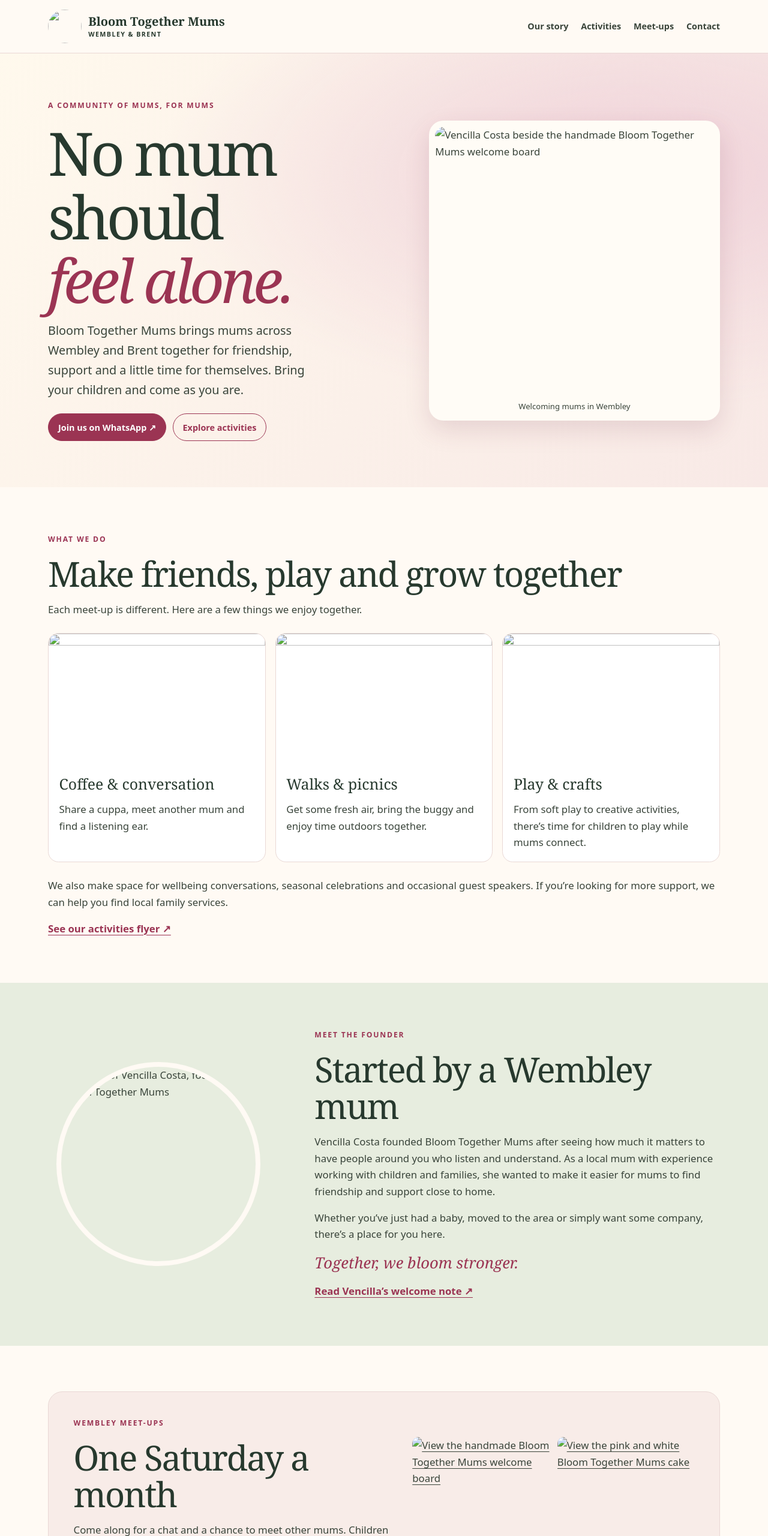
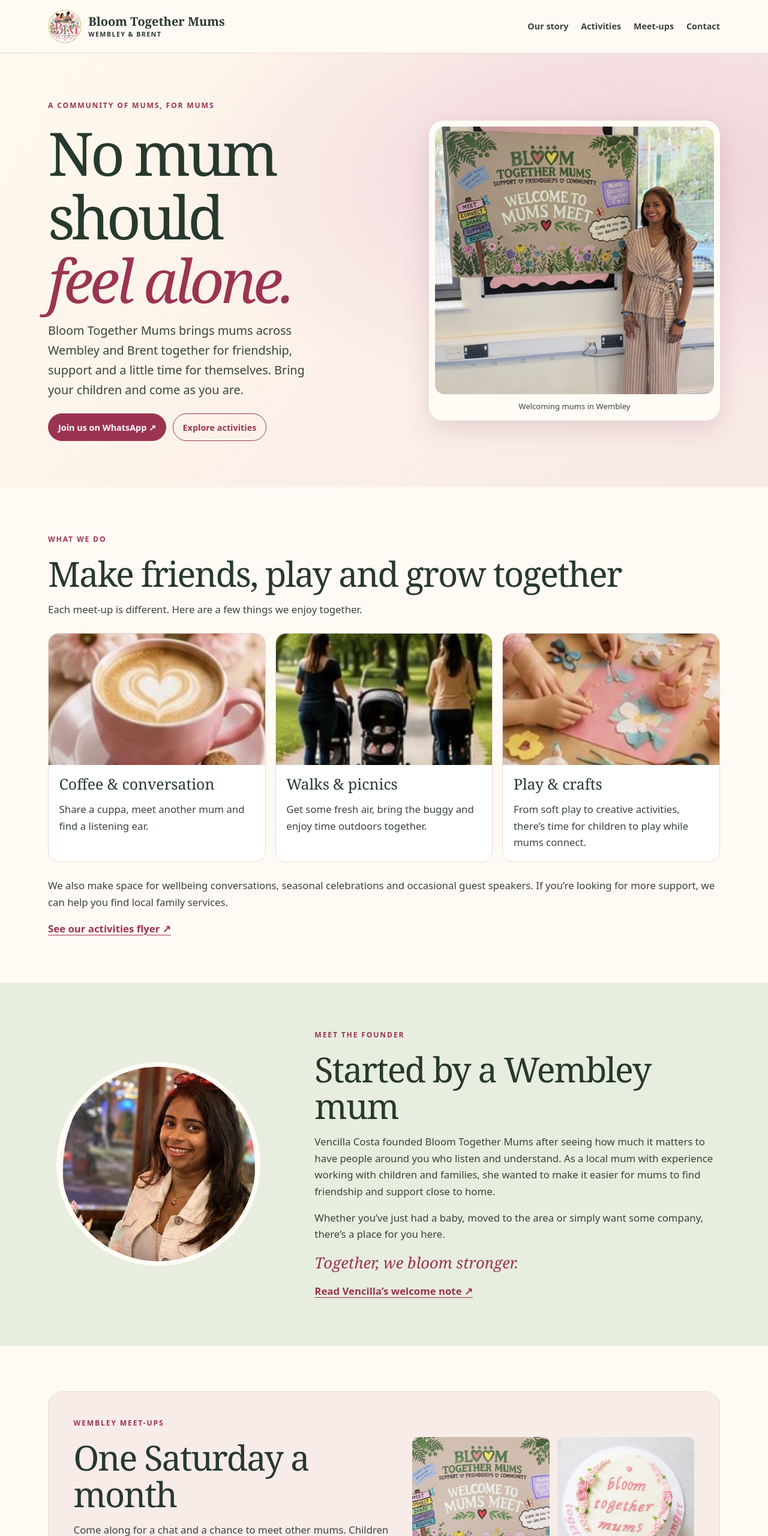
Before and after one commit to bloomtogethermums08/bloomtogethermums08.github.io, a plain HTML site: page index.html in a window 1280 px wide. Shown: the top 2560 px of the page at 60% size. Drawn offline with Linux system fonts and the light colour scheme.

Commit message:
fix website photo links

```diff
--- a/index.html
+++ b/index.html
@@ -5,14 +5,14 @@
 <meta name="viewport" content="width=device-width, initial-scale=1">
 <meta name="description" content="Bloom Together Mums CIC is a welcoming community for mums in Wembley and across Brent. Join our monthly Saturday meet-ups. Children are welcome.">
 <title>Bloom Together Mums | Wembley &amp; Brent</title>
-<link rel="icon" href="assets/logo.jpg">
+<link rel="icon" href="logo.jpg">
 <link rel="stylesheet" href="styles.css">
 </head>
 <body>
 <a class="skip" href="#main">Skip to content</a>
 <header id="top">
   <div class="wrap mast">
-    <a class="brand" href="#top"><img src="assets/logo.jpg" alt="" width="56" height="56"><span>Bloom Together Mums <small>Wembley &amp; Brent</small></span></a>
+    <a class="brand" href="#top"><img src="logo.jpg" alt="" width="56" height="56"><span>Bloom Together Mums <small>Wembley &amp; Brent</small></span></a>
     <nav aria-label="Main navigation"><a href="#about">Our story</a><a href="#activities">Activities</a><a href="#meetups">Meet-ups</a><a href="#contact">Contact</a></nav>
   </div>
 </header>
@@ -25,7 +25,7 @@
         <p class="intro">Bloom Together Mums brings mums across Wembley and Brent together for friendship, support and a little time for themselves. Bring your children and come as you are.</p>
         <div class="actions"><a class="button" href="https://wa.me/447448760063?text=Hello%20Bloom%20Together%20Mums%21%20I%27d%20like%20to%20find%20out%20how%20to%20join.">Join us on WhatsApp <span aria-hidden="true">↗</span></a><a class="button plain" href="#activities">Explore activities</a></div>
       </div>
-      <figure class="hero-photo"><img src="assets/meetup.jpg" alt="Vencilla Costa beside the handmade Bloom Together Mums welcome board"><figcaption>Welcoming mums in Wembley</figcaption></figure>
+      <figure class="hero-photo"><img src="meetup.jpg" alt="Vencilla Costa beside the handmade Bloom Together Mums welcome board"><figcaption>Welcoming mums in Wembley</figcaption></figure>
     </div>
   </section>
   <section id="activities" class="wrap section">
@@ -33,23 +33,23 @@
     <h2>Make friends, play and grow together</h2>
     <p>Each meet-up is different. Here are a few things we enjoy together.</p>
     <div class="cards">
-      <article><img src="assets/coffee.jpg" alt="" loading="lazy"><div><h3>Coffee &amp; conversation</h3><p>Share a cuppa, meet another mum and find a listening ear.</p></div></article>
-      <article><img src="assets/walks.jpg" alt="" loading="lazy"><div><h3>Walks &amp; picnics</h3><p>Get some fresh air, bring the buggy and enjoy time outdoors together.</p></div></article>
-      <article><img src="assets/crafts.jpg" alt="" loading="lazy"><div><h3>Play &amp; crafts</h3><p>From soft play to creative activities, there’s time for children to play while mums connect.</p></div></article>
+      <article><img src="coffee.jpg" alt="" loading="lazy"><div><h3>Coffee &amp; conversation</h3><p>Share a cuppa, meet another mum and find a listening ear.</p></div></article>
+      <article><img src="walks.jpg" alt="" loading="lazy"><div><h3>Walks &amp; picnics</h3><p>Get some fresh air, bring the buggy and enjoy time outdoors together.</p></div></article>
+      <article><img src="crafts.jpg" alt="" loading="lazy"><div><h3>Play &amp; crafts</h3><p>From soft play to creative activities, there’s time for children to play while mums connect.</p></div></article>
     </div>
     <p>We also make space for wellbeing conversations, seasonal celebrations and occasional guest speakers. If you’re looking for more support, we can help you find local family services.</p>
-    <a class="under" href="assets/activities-flyer.jpg">See our activities flyer ↗</a>
+    <a class="under" href="activities-flyer.jpg">See our activities flyer ↗</a>
   </section>
   <section id="about" class="sage">
     <div class="wrap section story">
-      <img class="portrait" src="assets/founder.jpg" alt="Portrait of Vencilla Costa, founder of Bloom Together Mums" loading="lazy">
+      <img class="portrait" src="founder.jpg" alt="Portrait of Vencilla Costa, founder of Bloom Together Mums" loading="lazy">
       <div>
         <p class="label">Meet the founder</p>
         <h2>Started by a Wembley mum</h2>
         <p>Vencilla Costa founded Bloom Together Mums after seeing how much it matters to have people around you who listen and understand. As a local mum with experience working with children and families, she wanted to make it easier for mums to find friendship and support close to home.</p>
         <p>Whether you’ve just had a baby, moved to the area or simply want some company, there’s a place for you here.</p>
         <p class="signature">Together, we bloom stronger.</p>
-        <a class="under" href="assets/founder-note.jpg">Read Vencilla’s welcome note ↗</a>
+        <a class="under" href="founder-note.jpg">Read Vencilla’s welcome note ↗</a>
       </div>
     </div>
   </section>
@@ -57,8 +57,8 @@
     <div class="meet">
       <div><p class="label">Wembley meet-ups</p><h2>One Saturday a month</h2><p>Come along for a chat and a chance to meet other mums. Children are welcome. Message us for the next date, venue and how to join.</p><a class="button" href="https://wa.me/447448760063?text=Hello%21%20When%20is%20the%20next%20Bloom%20Together%20Mums%20meet-up%3F">Ask about the next meet-up ↗</a></div>
       <div class="snapshots">
-        <figure><a href="assets/welcome-board.jpg"><img src="assets/welcome-board.jpg" alt="View the handmade Bloom Together Mums welcome board" loading="lazy"></a><figcaption>Our handmade welcome board</figcaption></figure>
-        <figure><a href="assets/celebration-cake.jpg"><img src="assets/celebration-cake.jpg" alt="View the pink and white Bloom Together Mums cake" loading="lazy"></a><figcaption>A cake made to celebrate BTM</figcaption></figure>
+        <figure><a href="welcome-board.jpg"><img src="welcome-board.jpg" alt="View the handmade Bloom Together Mums welcome board" loading="lazy"></a><figcaption>Our handmade welcome board</figcaption></figure>
+        <figure><a href="celebration-cake.jpg"><img src="celebration-cake.jpg" alt="View the pink and white Bloom Together Mums cake" loading="lazy"></a><figcaption>A cake made to celebrate BTM</figcaption></figure>
       </div>
     </div>
     <div class="faq">
```
